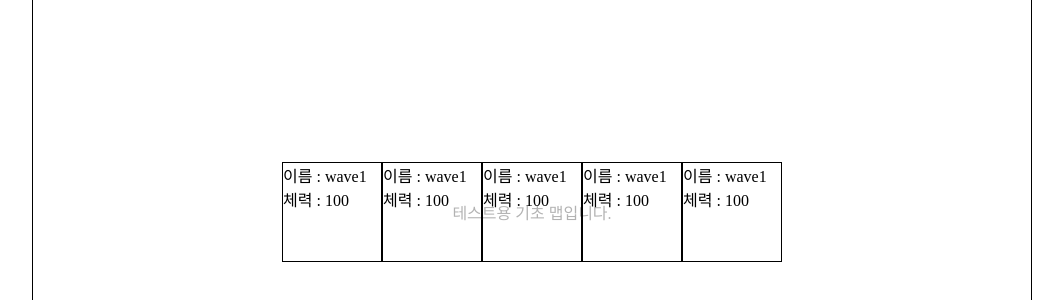
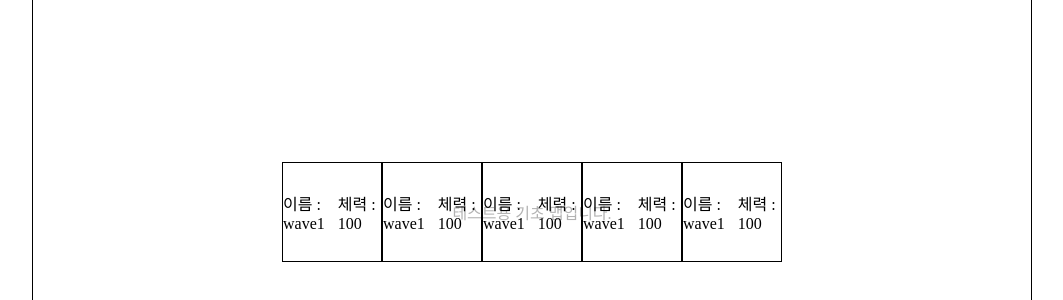
Before and after one commit to KimInteger/projectDefence, a React app: page / in a window 1280 px wide. Shown: the part 188-488 px from the top of the page, without its empty margins (108-1171 px from the left). Built offline with nearby package versions, Linux system fonts and the light colour scheme.

Commit message:
art | basicMap.tsx spawnMonster.tsx
스타일 수정

```diff
--- a/frontend/src/app/map/basicMap.tsx
+++ b/frontend/src/app/map/basicMap.tsx
@@ -14,6 +14,7 @@ const BasicMap: React.FC<BasicMapProps> = ({ children }) => {
           display: 'flex',
           alignItems: 'center',
           justifyContent: 'center',
+          overflow: 'hidden',
         }}
       >
         {children}
--- a/frontend/src/app/spawnMonster.tsx
+++ b/frontend/src/app/spawnMonster.tsx
@@ -9,6 +9,9 @@ const SpawnMonster: React.FC<BasicMonsterProp> = ({ hp, name }) => {
           width: '100px',
           height: '100px',
           border: '1px solid black',
+          display: 'flex',
+          alignItems: 'center',
+          justifyContent: 'center',
         }}
       >
         <p>이름 : {name}</p>
```
